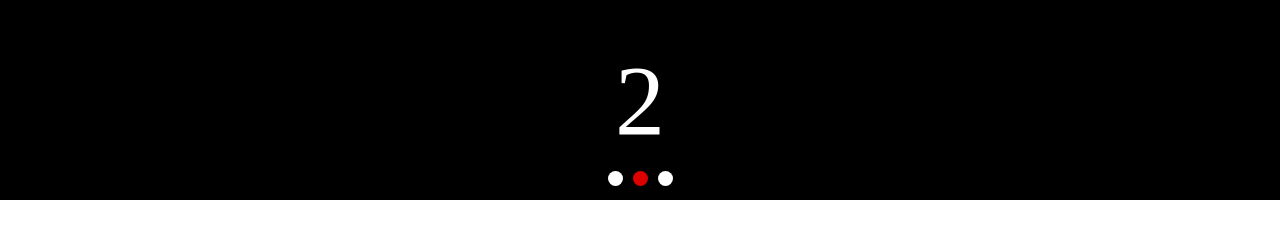
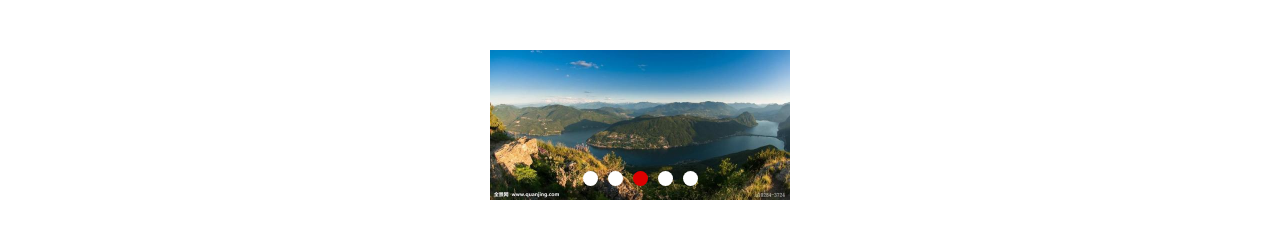
Before and after one commit to zxcvb2850/carousel, a website built with webpack: page index.html in a window 1280 px wide. Built offline with nearby package versions, Linux system fonts and the light colour scheme.

Commit message:
:rocket: 提交完成移动端轮播

```diff
--- a/index.html
+++ b/index.html
@@ -10,12 +10,24 @@
 </head>
 
 <body>
+    <style>
+        .swiper-container{
+            margin: 50px auto;
+            width: 300px;
+            height: 150px;
+        }
+        .swiper-slide img {
+            width: 100%;
+        }
+    </style>
     <div id="root">
         <div class="swiper-container">
             <div class="swiper-wrapper">
-                <div class="swiper-slide">1</div>
-                <div class="swiper-slide">2</div>
-                <div class="swiper-slide">3</div>
+                <div class="swiper-slide"><img src="./src/assets/img/1.jpg" alt=""></div>
+                <div class="swiper-slide"><img src="./src/assets/img/2.jpg" alt=""></div>
+                <div class="swiper-slide"><img src="./src/assets/img/3.jpg" alt=""></div>
+                <div class="swiper-slide"><img src="./src/assets/img/4.jpg" alt=""></div>
+                <div class="swiper-slide"><img src="./src/assets/img/5.jpg" alt=""></div>
             </div>
         </div>
 
--- a/src/main.js
+++ b/src/main.js
@@ -2,15 +2,15 @@ import Swiper from "./components/Swiper"
 import "./main.less"
 
 const swiper = new Swiper(".swiper-container", {
-  loop: false,
-  autoPlay: false,
-  speed: 2000,
+  loop: true,
+  autoPlay: true,
+  speed: 3000,
   click: true,
   clickCallback: function (e, index) {
     console.log("当前点击的是：", index, e)
   },
   isArrow: true,
-  css: false,
+  css: true,
   isPaginat: true,
   swiperWrapClass: "swiper-wrapper",
   changeCurrIndex: function (index) {
```
Also changed, not shown: README.md.
